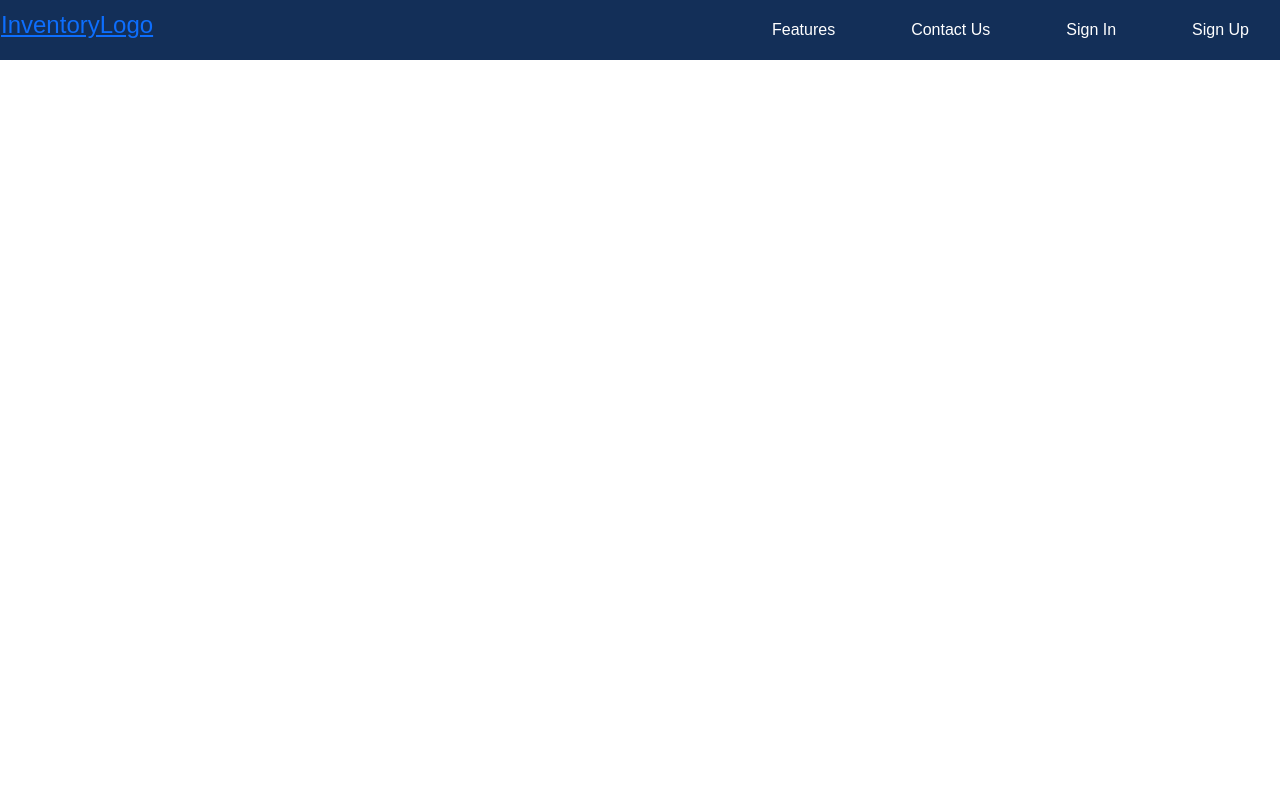
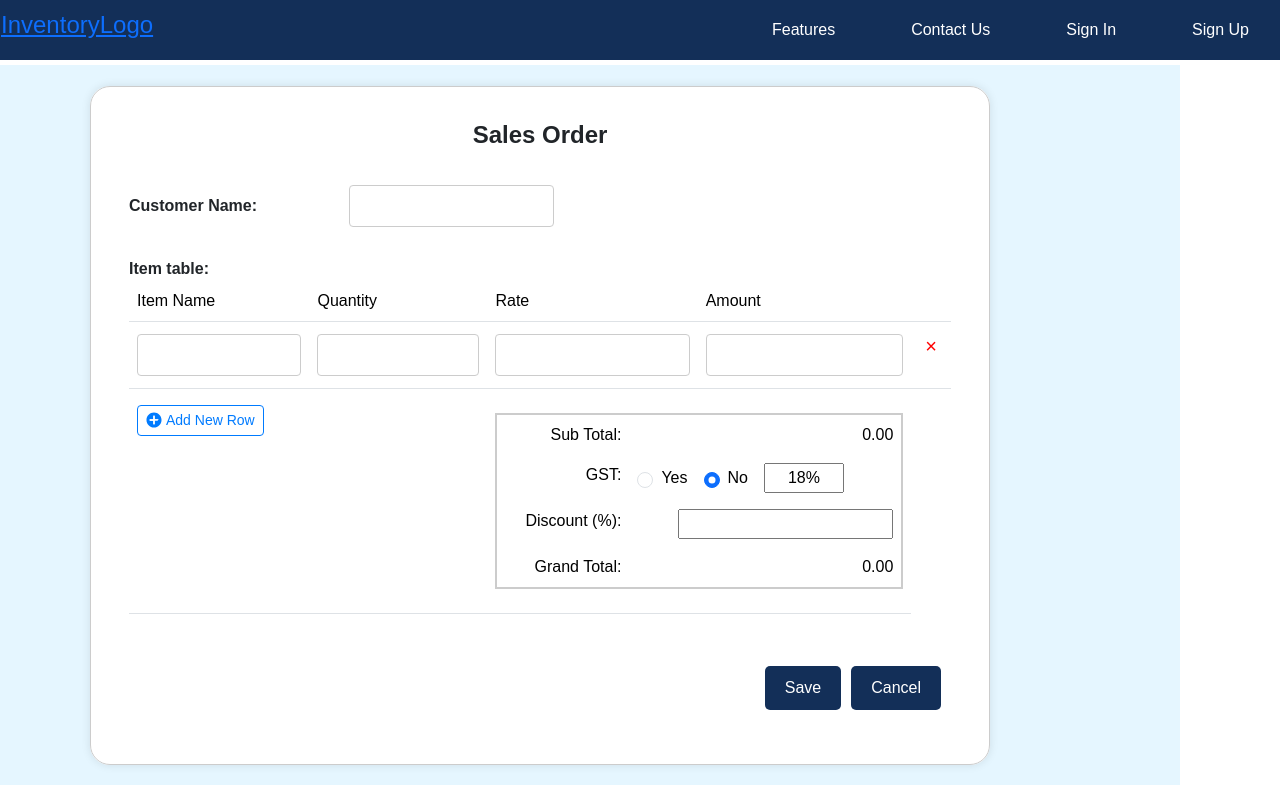
Before and after one commit to Mansi4124/Inventory, a React (Create React App) app in the folder frontend/inventory_app/: page /sales-order in a window 1280 px wide. Built offline with nearby package versions, Linux system fonts and the light colour scheme.

Commit message:
Updated Sales

```diff
--- a/frontend/inventory_app/src/App.js
+++ b/frontend/inventory_app/src/App.js
@@ -3,7 +3,7 @@ import 'bootstrap/dist/css/bootstrap.min.css';
 import './App.css';
 import NavBar from './Components/Navbar/NavBar';
 import { BrowserRouter as Router, Route, Routes } from 'react-router-dom';
-
+import SalesOrder from './Components/SalesOrder/SalesOrder'
 import AddOrganization from './Components/AddOrganization/Add_organization';
 import SignIn from './Components/Sign_in/Sign_in';
 import Home from './Components/Homepage/Homepage';
@@ -29,6 +29,7 @@ const App = () => {
                 <Route path="/compositeform" element={<Composite />}></Route>
                 <Route path="/my-organization" element={<MyOrganization/>}/>
                 <Route path="/profile" element={<Profile/>}/>
+                <Route path="/sales-order" element={<SalesOrder/>}/>
             </Routes>
 
         </Router>
--- a/frontend/inventory_app/src/Components/Dashboard/Dashboard.js
+++ b/frontend/inventory_app/src/Components/Dashboard/Dashboard.js
@@ -5,7 +5,7 @@ import { useLocation, useNavigate, Routes, Route } from 'react-router-dom';
 import '../Dashboard/Dashboard.css';
 import HomeContent from '../Homecontent/HomeContent';
 import InventoryContent from '../InventoryContent/InventoryContent';
-
+import SalesOrder from '../SalesOrder/SalesOrder'
 const Dashboard = () => {
     const navigate = useNavigate();
     const location = useLocation();
@@ -44,7 +44,7 @@ const Dashboard = () => {
                     <Nav className="flex-column">
                         <Nav.Link onClick={() => navigate('/dashboard')}>Home</Nav.Link>
                         <Nav.Link onClick={() => navigate('/dashboard/inventory')}>Inventory</Nav.Link>
-                        <Nav.Link onClick={() => navigate('/dashboard/sales')}>Sales</Nav.Link>
+                        <Nav.Link onClick={() => navigate('/dashboard/sales-order')}>Sales</Nav.Link>
                         <Nav.Link onClick={() => navigate('/dashboard/reports')}>Reports</Nav.Link>
                     </Nav>
                 </div>
@@ -52,11 +52,10 @@ const Dashboard = () => {
                     <Routes>
                         <Route path="/" element={<HomeContent />} />
                         <Route path="/inventory" element={<InventoryContent />} />
-                        <Route path="/sales" element={
-                            <div className="page-content">
-                                <h1>This is the Sales Page</h1>
-                                <p>Content for the sales page goes here.</p>
-                            </div>
+                        <Route path="/sales-order" element={
+
+                                <SalesOrder/>
+
                         } />
                         <Route path="/reports" element={
                             <div className="page-content">
--- a/frontend/inventory_app/src/Components/SalesOrder/SalesOrder.css
+++ b/frontend/inventory_app/src/Components/SalesOrder/SalesOrder.css
@@ -1,8 +1,9 @@
 /* General Styling */
 .myform-container {
-  max-width: 100%;
-  margin: auto;
-  padding: 20px;
+ margin-left: -100px;
+  position: relative;
+  top:0px
+
 }
 
 .myform-fieldset {
@@ -12,7 +13,7 @@
 
 .myform-legend {
   font-size: 1.5rem;
-  margin-bottom: 1rem;
+
 }
 
 .myform-label {
@@ -56,6 +57,7 @@
 .myform-add-row-button {
   color: blue;
   font-size: 1rem;
+
 }
 
 .myform-button-cell {
```
Also changed, not shown: frontend/inventory_app/src/assets/add-item.avif (added), frontend/inventory_app/src/assets/comosite-item.avif (added).
